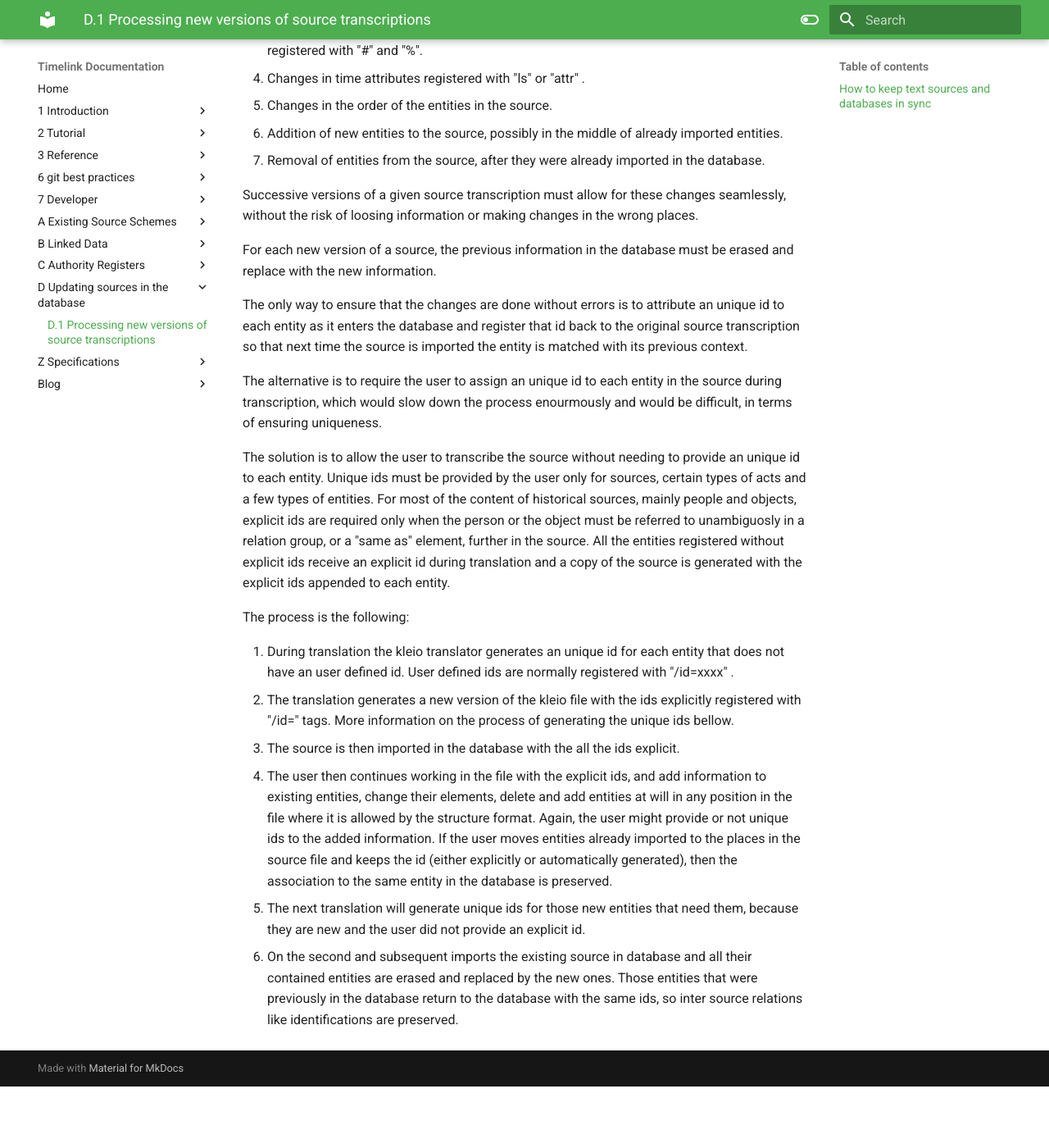
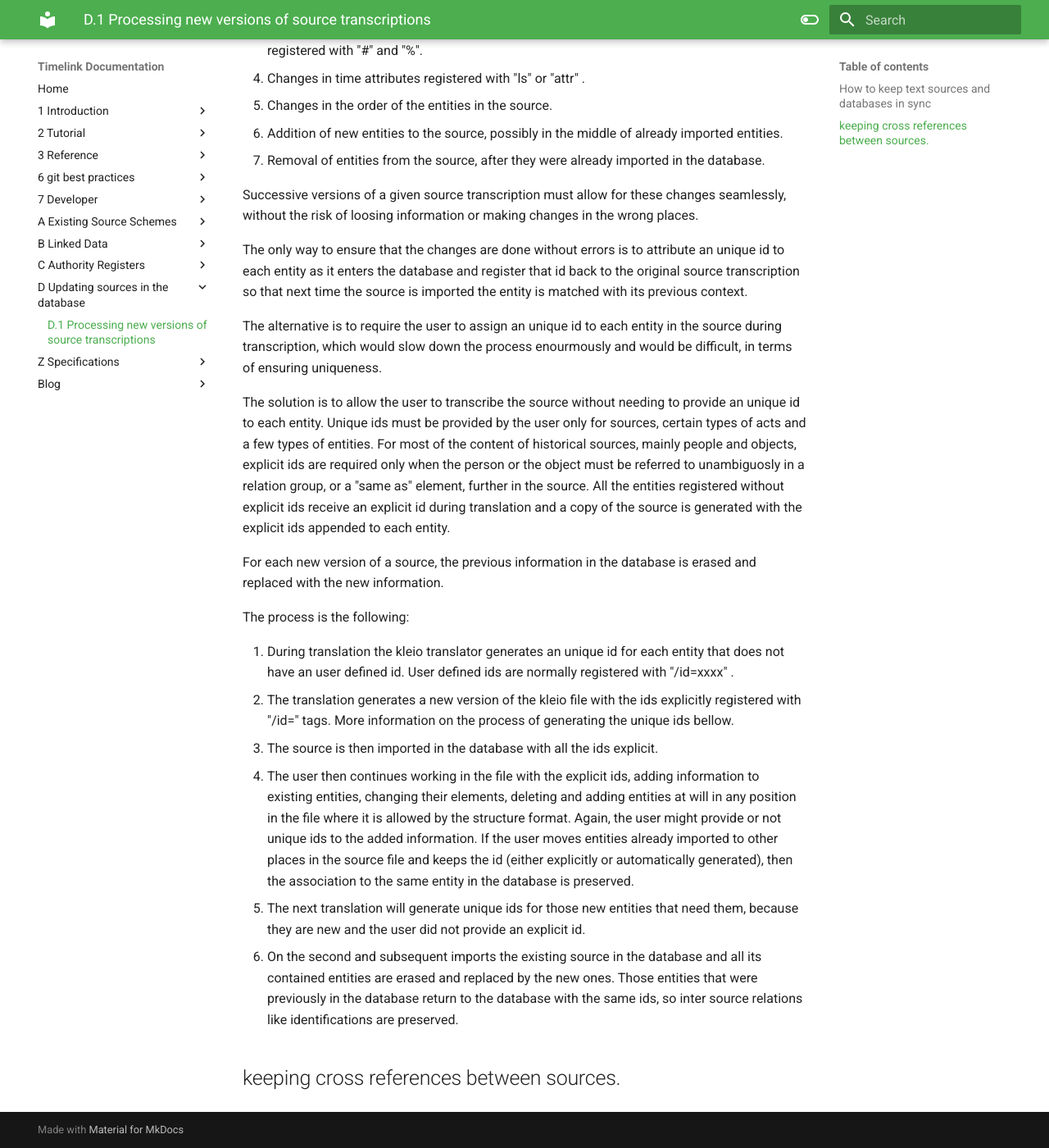
Before and after one commit to time-link/timelink-docs, an MkDocs documentation site: the page built from docs/D_Updating_sources_in_the_database/D.1 Processing_new_versions_of_source_transcriptions.md, in a window 1280 px wide and 1400 px high, scrolled down 620 px. Shown: the whole window at 82% size. Built offline with MkDocs 1.6.1 and Material for MkDocs 9.7.7, drawn with Linux system fonts in a browser that asks for light colours; before the commit the page ends 1945 px from its top, so only the background shows below that.

Commit message:
vault backup: 2025-01-04 19:18:20

```diff
--- a/docs/D_Updating_sources_in_the_database/D.1 Processing_new_versions_of_source_transcriptions.md
+++ b/docs/D_Updating_sources_in_the_database/D.1 Processing_new_versions_of_source_transcriptions.md
@@ -17,19 +17,21 @@ Changes related to entities that require some type of unique ids are:
 
 Successive versions of a given source transcription must allow for these changes seamlessly, without the risk of loosing information or making changes in the wrong places.
 
-For each new version of a source, the previous information in the database must be erased and replace with the new information.
-
 The only way to ensure that the changes are done without errors is to attribute an unique id to each entity as it enters the database and register that id back to the original source transcription so that next time the source is imported the entity is matched with its previous context.
 
 The alternative is to require the user to assign an unique id to each entity in the source during transcription, which would slow down the process enourmously and would be difficult, in terms of ensuring uniqueness.
 
 The solution is to allow the user to transcribe the source without needing to provide an unique id to each entity. Unique ids must be provided by the user only for sources, certain types of acts and a few types of entities. For most of the content of historical sources, mainly people and objects, explicit ids are required only when the person or the object must be referred to unambiguosly in a relation group, or a "same as"  element, further in the source. All the entities registered without explicit ids receive an explicit id during translation and a copy of the source is generated with the explicit ids appended to each entity.
 
+For each new version of a source, the previous information in the database is  erased and replaced with the new information.
+
 The process is the following:
 
 1. During translation the kleio translator generates an unique id for each entity that does not have an user defined id. User defined ids are normally registered with "/id=xxxx" .
 2. The translation generates a new version of the kleio file with the ids explicitly registered with "/id=" tags. More information on the process of generating the unique ids bellow.
-3. The source is then imported in the database with the all the ids explicit.
-4. The user then continues working in the file with the explicit ids, and add information to existing entities, change their elements, delete and add entities at will in any position in the file where it is allowed by the structure format. Again, the user might provide or not unique ids to the added information. If the user moves entities already imported to the places in the source file and keeps the id (either explicitly or automatically generated), then the association to the same entity in the database is preserved.
+3. The source is then imported in the database with  all the ids explicit.
+4. The user then continues working in the file with the explicit ids, adding information to existing entities, changing  their elements, deleting and adding entities at will in any position in the file where it is allowed by the structure format. Again, the user might provide or not unique ids to the added information. If the user moves entities already imported to other places in the source file and keeps the id (either explicitly or automatically generated), then the association to the same entity in the database is preserved.
 5. The next translation will generate unique ids for those new entities that need them, because they are new and the user did not provide an explicit id.
-6. On the second and subsequent imports the existing source in database and all their contained entities are erased and replaced by the new ones. Those entities that were previously in the database return to the database with the same ids, so inter source relations like identifications are preserved.
+6. On the second and subsequent imports the existing source in the database and all its contained entities are erased and replaced by the new ones. Those entities that were previously in the database return to the database with the same ids, so inter source relations like identifications are preserved.
+
+## keeping cross references between sources.
```
